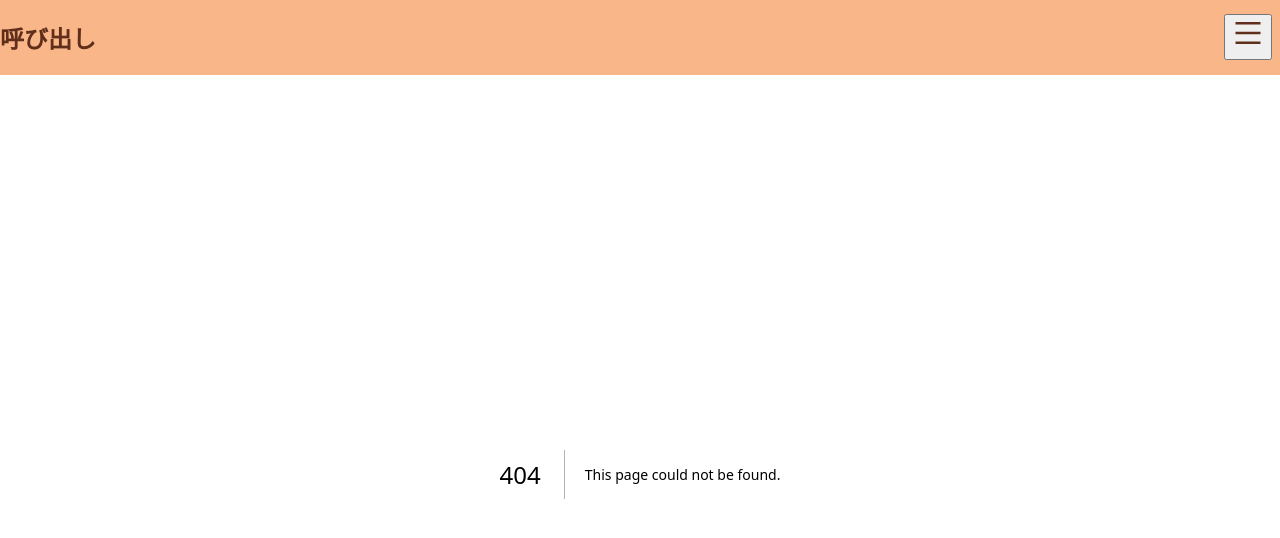
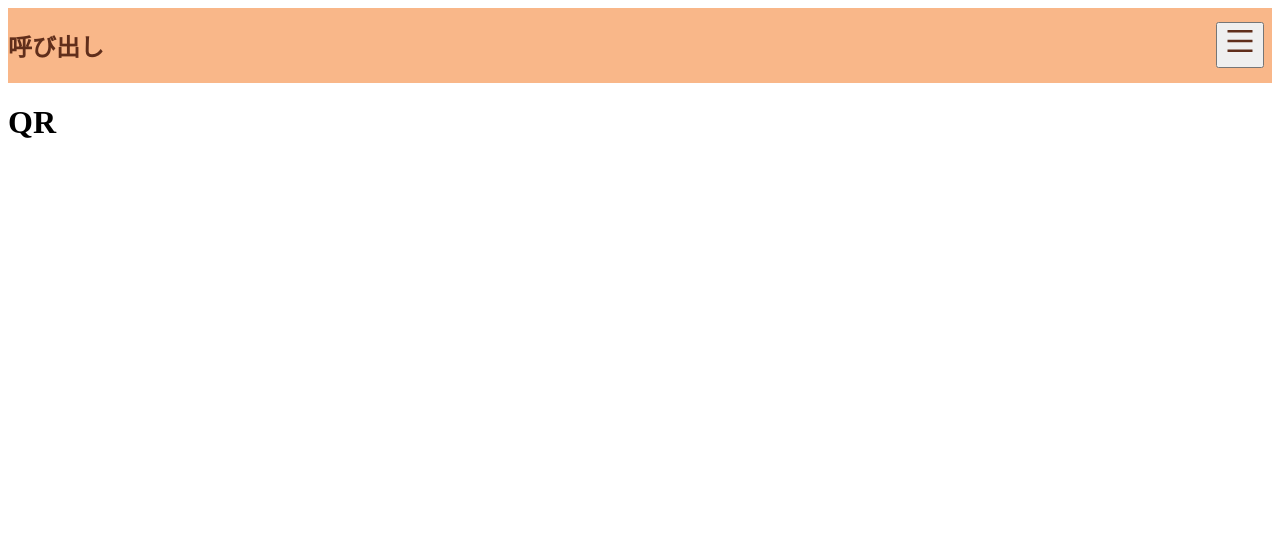
Before and after one commit to kajiLabTeam/dx-waiting-time, a Next.js app in the folder frontend/: page /qr in a window 1280 px wide. Before the commit this address had no page. Shown: the top 538 px of the page. Built offline with nearby package versions, Linux system fonts and the light colour scheme.

Commit message:
Add new pages for account, end, login, and QR with corresponding components.

```diff
--- /dev/null
+++ b/frontend/src/pages/account.tsx
@@ -0,0 +1,5 @@
+import { FC } from "react";
+
+const AccountPage: FC = () => {
+  return <div>Account Page</div>;
+};
--- /dev/null
+++ b/frontend/src/pages/qr.tsx
@@ -0,0 +1,11 @@
+import { FC } from "react";
+
+const QrPage: FC = () => {
+  return (
+    <div>
+      <h1>QR</h1>
+    </div>
+  );
+};
+
+export default QrPage;
```
Also changed, not shown: frontend/src/pages/end.tsx (added, +7 -0 lines), frontend/src/pages/login.tsx (added, +7 -0 lines), frontend/src/pages/start.tsx (added, +7 -0 lines).
